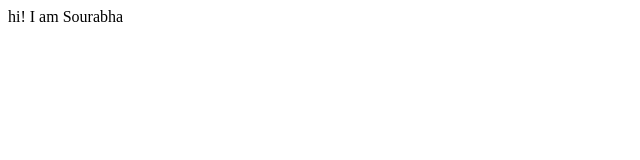
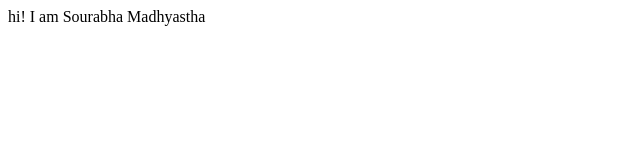
Before and after one commit to sourabha-madhyastha/student-site, a plain HTML site: page index.html in a window 1280 px wide. Shown: the whole page, without its empty margins (0-640 px from the left). Drawn offline with Linux system fonts and the light colour scheme.

Commit message:
Initial commit

```diff
--- a/index.html
+++ b/index.html
@@ -6,6 +6,6 @@
     <title>studentsite</title>
 </head>
 <body>
-    hi! I am Sourabha
+    hi! I am Sourabha Madhyastha
 </body>
 </html>
```
